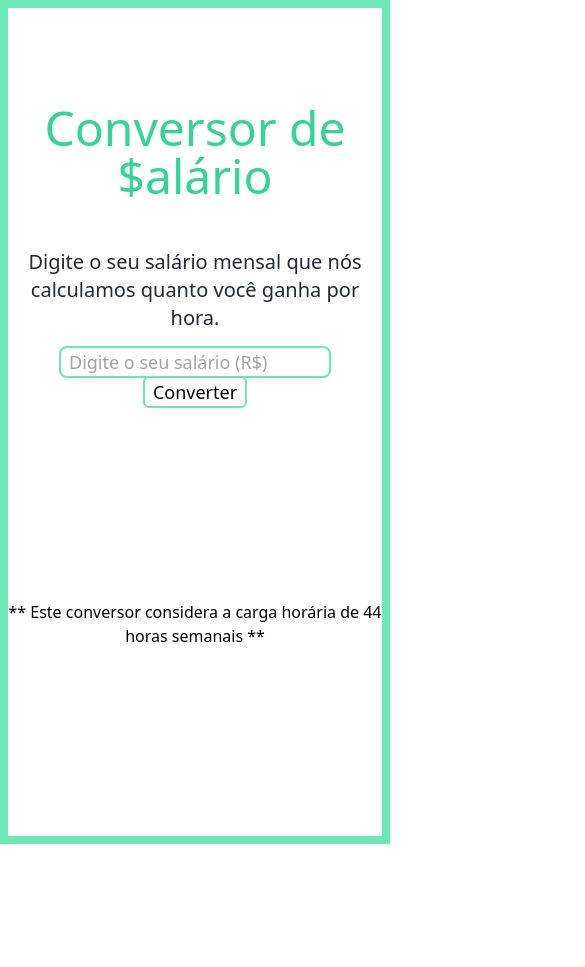
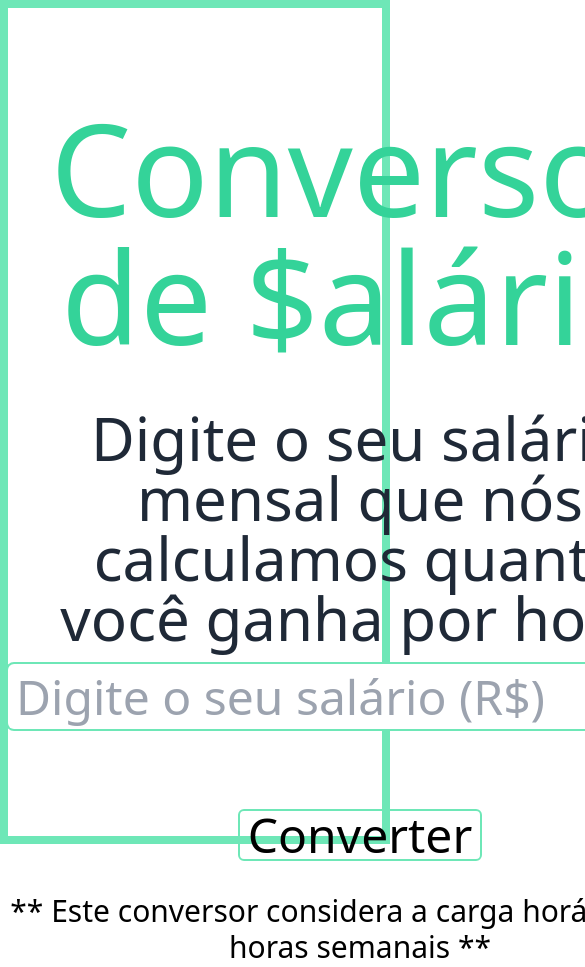
Before and after one commit to KeysiJones/calculadora_salario, a plain HTML site: page index.html in a window 390 px wide. Shown: the top 967 px of the page, 585 px wide, since content can reach past the window. Before the commit the page ends 844 px from the top, so only its background shows below. Drawn offline with nearby package versions, Linux system fonts and the light colour scheme.

Commit message:
feat: adicionando responsividade no conversor de salario

```diff
--- a/index.html
+++ b/index.html
@@ -8,17 +8,17 @@
 <link href="https://unpkg.com/tailwindcss@^2/dist/tailwind.min.css" rel="stylesheet">
 
 <body>
-	<div class="text-center border-8 border-green-300 h-screen">
-		<h1 class='text-green-400 text-5xl mt-24 mb-12'>Conversor de $alário</h1>
-		<p class="mt-4 text-xl text-gray-800">Digite o seu salário mensal que nós calculamos quanto você ganha por hora.
+	<div class="grid lg:block items-center text-center border-8 border-green-300 h-screen">
+		<h1 class='text-green-400 text-9xl lg:text-5xl mt-24 mb-12'>Conversor de $alário</h1>
+		<p class="mx-4 lg:my-24 lg:mt-4 lg:text-xl text-6xl text-gray-800">Digite o seu salário mensal que nós calculamos quanto você ganha por hora.
 		</p>
 		<div>
-			<input class='rounded-md pl-2 text-lg outline-none ring-2 ring-green-300 mt-4' type="number" id="salario"
+			<input class='rounded-md pl-2 text-5xl lg:text-lg outline-none ring-2 ring-green-300 mt-4' type="number" id="salario"
 				placeholder="Digite o seu salário (R$)"></input>
-			<button class='border-2 border-green-300 rounded-md text-lg px-2' id="btn-converter">Converter</button>
-			<p id='resultado-conversao' class="text-gray-800 mt-6 text-xl"></p>
+			<button class='mt-20 lg:mt-2 border-2 border-green-300 rounded-md text-5xl lg:text-lg px-2' id="btn-converter">Converter</button>
+			<p id='resultado-conversao' class="text-gray-800 mt-6 text-5xl lg:text-xl"></p>
 		</div>
-		<p class="mt-48">** Este conversor considera a carga horária de 44 horas semanais **</p>
+		<p class="lg:mt-48 mt-2 text-3xl lg:text-sm">** Este conversor considera a carga horária de 44 horas semanais **</p>
 	</div>
 	<script type="text/javascript" src="js/script.js"></script>
 </body>
```
